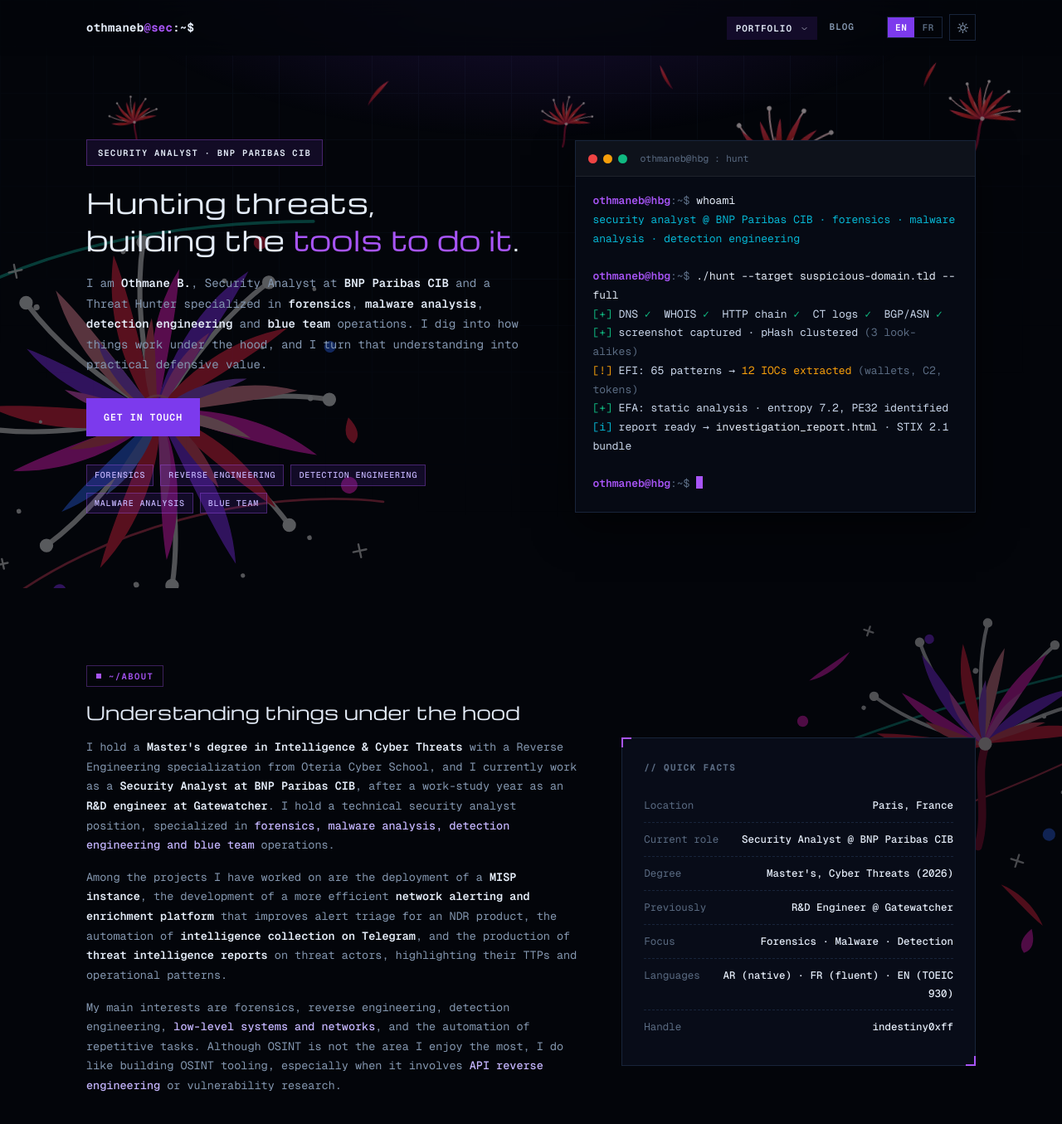
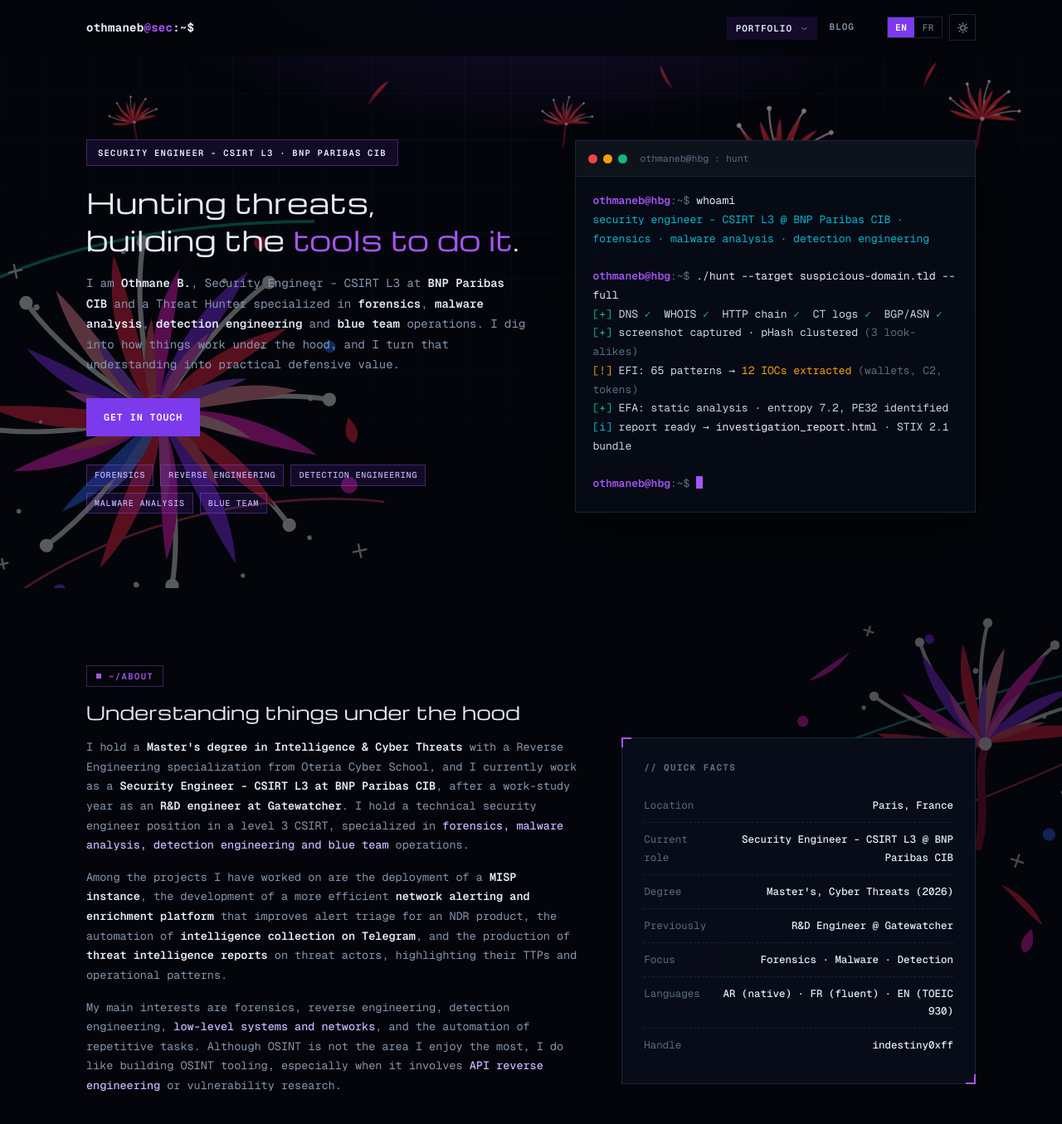
Before and after one commit to indestiny0xff/indestiny0xff.github.io, a Jekyll site: the page built from index.html, in a window 1280 px wide and 1400 px high. Shown: the top 1355 px of the window at 83% size. Built offline with Jekyll 4.4.1, drawn with Linux system fonts in a browser that asks for light colours; some of the changed text lies outside the part shown.

Commit message:
Rename the current role to Security Engineer - CSIRT L3
Update the title across the site, JSON-LD, hero terminal and both
generated CVs, and bump the main.js cache-buster.

Co-Authored-By: Claude Fable 5.2 <noreply@anthropic.com>

```diff
--- a/_layouts/default.html
+++ b/_layouts/default.html
@@ -3,7 +3,7 @@
 <head>
   <meta charset="utf-8">
   <meta name="viewport" content="width=device-width, initial-scale=1">
-  {% if page.title %}{% assign meta_title = page.title | append: ' · ' | append: site.title %}{% else %}{% assign meta_title = 'Othmane B. · Security Analyst' %}{% endif %}
+  {% if page.title %}{% assign meta_title = page.title | append: ' · ' | append: site.title %}{% else %}{% assign meta_title = 'Othmane B. · Security Engineer - CSIRT L3' %}{% endif %}
   {% if page.description %}{% assign meta_desc = page.description %}{% elsif page.excerpt %}{% assign meta_desc = page.excerpt | strip_html | strip_newlines | truncate: 160 %}{% else %}{% assign meta_desc = site.description %}{% endif %}
   <title>{{ meta_title }}</title>
   <meta name="description" content="{{ meta_desc | escape }}">
@@ -62,7 +62,7 @@
         "alternateName": "othmaneb",
         "url": "{{ '/' | absolute_url }}",
         "image": "{{ '/assets/og.png' | absolute_url }}",
-        "jobTitle": "Security Analyst",
+        "jobTitle": "Security Engineer - CSIRT L3",
         "worksFor": { "@type": "Organization", "name": "BNP Paribas CIB" },
         "knowsAbout": ["Forensics", "Malware Analysis", "Detection Engineering", "Blue Team", "Reverse Engineering", "Threat Hunting", "Cyber Threat Intelligence", "OSINT", "Suricata", "YARA", "MISP"],
         "sameAs": ["https://github.com/indestiny0xff", "https://x.com/indestiny_cti", "https://github.com/indestiny0xff/HuntingBadGuys-PUBLIC"]
@@ -153,6 +153,6 @@
     </div>
   </footer>
 
-  <script src="{{ '/assets/js/main.js' | relative_url }}?v=20261101a"></script>
+  <script src="{{ '/assets/js/main.js' | relative_url }}?v=20261112a"></script>
 </body>
 </html>
--- a/assets/js/main.js
+++ b/assets/js/main.js
@@ -97,7 +97,7 @@
 
   var SCRIPT = [
     { html: '<span class="t-prompt">othmaneb@hbg</span><span class="t-dim">:~$</span> <span class="t-cmd">whoami</span>', type: true },
-    { html: '<span class="t-info">security analyst @ BNP Paribas CIB · forensics · malware analysis · detection engineering</span>' },
+    { html: '<span class="t-info">security engineer - CSIRT L3 @ BNP Paribas CIB · forensics · malware analysis · detection engineering</span>' },
     { html: '&nbsp;' },
     { html: '<span class="t-prompt">othmaneb@hbg</span><span class="t-dim">:~$</span> <span class="t-cmd">./hunt --target suspicious-domain.tld --full</span>', type: true },
     { html: '<span class="t-ok">[+]</span> DNS <span class="t-ok">✓</span>  WHOIS <span class="t-ok">✓</span>  HTTP chain <span class="t-ok">✓</span>  CT logs <span class="t-ok">✓</span>  BGP/ASN <span class="t-ok">✓</span>' },
--- a/index.html
+++ b/index.html
@@ -1,6 +1,6 @@
 ---
 layout: default
-description: "othmaneb is a Security Analyst at BNP Paribas CIB working on Forensics, Malware Analysis and Detection Engineering, and the creator of HuntingBadGuys, a threat infrastructure intelligence platform."
+description: "othmaneb is a Security Engineer - CSIRT L3 at BNP Paribas CIB working on Forensics, Malware Analysis and Detection Engineering, and the creator of HuntingBadGuys, a threat infrastructure intelligence platform."
 ---
 
 <!-- ================= HERO ================= -->
@@ -64,8 +64,8 @@ description: "othmaneb is a Security Analyst at BNP Paribas CIB working on Foren
     <div>
       <span class="status-pill">
         <span class="status-inner">
-          <span class="lang-en">SECURITY ANALYST&nbsp;·&nbsp;BNP PARIBAS CIB</span>
-          <span class="lang-fr">SECURITY ANALYST&nbsp;·&nbsp;BNP PARIBAS CIB</span>
+          <span class="lang-en">SECURITY ENGINEER - CSIRT L3&nbsp;·&nbsp;BNP PARIBAS CIB</span>
+          <span class="lang-fr">SECURITY ENGINEER - CSIRT L3&nbsp;·&nbsp;BNP PARIBAS CIB</span>
         </span>
       </span>
       <h1>
@@ -73,8 +73,8 @@ description: "othmaneb is a Security Analyst at BNP Paribas CIB working on Foren
         <span class="lang-fr">Traquer les menaces,<br>construire les <span class="grad">outils pour le faire</span>.</span>
       </h1>
       <p class="sub">
-        <span class="lang-en">I am <strong>Othmane B.</strong>, Security Analyst at <strong>BNP Paribas CIB</strong> and a Threat Hunter specialized in <strong>forensics</strong>, <strong>malware analysis</strong>, <strong>detection engineering</strong> and <strong>blue team</strong> operations. I dig into how things work under the hood, and I turn that understanding into practical defensive value.</span>
-        <span class="lang-fr">Je suis <strong>Othmane B.</strong>, Security Analyst chez <strong>BNP Paribas CIB</strong> et Threat Hunter spécialisé en <strong>forensic</strong>, <strong>analyse de malwares</strong>, <strong>detection engineering</strong> et opérations <strong>blue team</strong>. J'aime comprendre comment les choses fonctionnent en profondeur, et transformer cette compréhension en valeur défensive concrète.</span>
+        <span class="lang-en">I am <strong>Othmane B.</strong>, Security Engineer - CSIRT L3 at <strong>BNP Paribas CIB</strong> and a Threat Hunter specialized in <strong>forensics</strong>, <strong>malware analysis</strong>, <strong>detection engineering</strong> and <strong>blue team</strong> operations. I dig into how things work under the hood, and I turn that understanding into practical defensive value.</span>
+        <span class="lang-fr">Je suis <strong>Othmane B.</strong>, Security Engineer - CSIRT L3 chez <strong>BNP Paribas CIB</strong> et Threat Hunter spécialisé en <strong>forensic</strong>, <strong>analyse de malwares</strong>, <strong>detection engineering</strong> et opérations <strong>blue team</strong>. J'aime comprendre comment les choses fonctionnent en profondeur, et transformer cette compréhension en valeur défensive concrète.</span>
       </p>
       <div class="cta-row">
         <a class="btn btn-primary" href="#contact">
@@ -132,12 +132,12 @@ description: "othmaneb is a Security Analyst at BNP Paribas CIB working on Foren
     <div class="about-grid">
       <div class="about-text">
         <div class="lang-en">
-          <p>I hold a <strong>Master's degree in Intelligence &amp; Cyber Threats</strong> with a Reverse Engineering specialization from Oteria Cyber School, and I currently work as a <strong>Security Analyst at BNP Paribas CIB</strong>, after a work-study year as an <strong>R&amp;D engineer at Gatewatcher</strong>. I hold a technical security analyst position, specialized in <em>forensics, malware analysis, detection engineering and blue team</em> operations.</p>
+          <p>I hold a <strong>Master's degree in Intelligence &amp; Cyber Threats</strong> with a Reverse Engineering specialization from Oteria Cyber School, and I currently work as a <strong>Security Engineer - CSIRT L3 at BNP Paribas CIB</strong>, after a work-study year as an <strong>R&amp;D engineer at Gatewatcher</strong>. I hold a technical security engineer position in a level 3 CSIRT, specialized in <em>forensics, malware analysis, detection engineering and blue team</em> operations.</p>
           <p>Among the projects I have worked on are the deployment of a <strong>MISP instance</strong>, the development of a more efficient <strong>network alerting and enrichment platform</strong> that improves alert triage for an NDR product, the automation of <strong>intelligence collection on Telegram</strong>, and the production of <strong>threat intelligence reports</strong> on threat actors, highlighting their TTPs and operational patterns.</p>
           <p>My main interests are forensics, reverse engineering, detection engineering, <em>low-level systems and networks</em>, and the automation of repetitive tasks. Although OSINT is not the area I enjoy the most, I do like building OSINT tooling, especially when it involves <em>API reverse engineering</em> or vulnerability research.</p>
         </div>
         <div class="lang-fr">
-          <p>Je suis titulaire d'un <strong>Mastère Renseignement &amp; Cybermenace</strong>, spécialisation Reverse Engineering, obtenu à Oteria Cyber School, et je travaille actuellement comme <strong>Security Analyst chez BNP Paribas CIB</strong>, après une année d'alternance comme <strong>ingénieur R&amp;D chez Gatewatcher</strong>. J'occupe un poste technique d'analyste en sécurité, spécialisé en <em>forensic, analyse de malwares, detection engineering et blue team</em>.</p>
+          <p>Je suis titulaire d'un <strong>Mastère Renseignement &amp; Cybermenace</strong>, spécialisation Reverse Engineering, obtenu à Oteria Cyber School, et je travaille actuellement comme <strong>Security Engineer - CSIRT L3 chez BNP Paribas CIB</strong>, après une année d'alternance comme <strong>ingénieur R&amp;D chez Gatewatcher</strong>. J'occupe un poste technique d'ingénieur sécurité au sein d'un CSIRT de niveau 3, spécialisé en <em>forensic, analyse de malwares, detection engineering et blue team</em>.</p>
           <p>Parmi mes projets figurent le déploiement d'une <strong>instance MISP</strong>, le développement d'une <strong>plateforme d'alerting réseau et d'enrichissement</strong> plus efficace qui améliore le triage des alertes d'un produit NDR, l'automatisation de la <strong>collecte de renseignement sur Telegram</strong>, ainsi que la production de <strong>rapports de threat intelligence</strong> sur des acteurs de la menace, mettant en évidence leurs TTPs et modes opératoires.</p>
           <p>Mes centres d'intérêt principaux sont le forensic, le reverse engineering, le detection engineering, les <em>systèmes bas niveau et les réseaux</em>, et l'automatisation des tâches répétitives. L'OSINT n'est pas le domaine que je préfère, mais j'aime construire des outils OSINT, surtout lorsque cela implique du <em>reverse d'API</em> ou de la recherche de vulnérabilités.</p>
         </div>
@@ -145,7 +145,7 @@ description: "othmaneb is a Security Analyst at BNP Paribas CIB working on Foren
       <aside class="fact-card">
         <h3><span class="lang-en">// Quick facts</span><span class="lang-fr">// En bref</span></h3>
         <div class="fact-row"><span class="k"><span class="lang-en">Location</span><span class="lang-fr">Localisation</span></span><span class="v">Paris, France</span></div>
-        <div class="fact-row"><span class="k"><span class="lang-en">Current role</span><span class="lang-fr">Poste actuel</span></span><span class="v"><span class="lang-en">Security Analyst @ BNP Paribas CIB</span><span class="lang-fr">Security Analyst @ BNP Paribas CIB</span></span></div>
+        <div class="fact-row"><span class="k"><span class="lang-en">Current role</span><span class="lang-fr">Poste actuel</span></span><span class="v"><span class="lang-en">Security Engineer - CSIRT L3 @ BNP Paribas CIB</span><span class="lang-fr">Security Engineer - CSIRT L3 @ BNP Paribas CIB</span></span></div>
         <div class="fact-row"><span class="k"><span class="lang-en">Degree</span><span class="lang-fr">Diplôme</span></span><span class="v"><span class="lang-en">Master's, Cyber Threats (2026)</span><span class="lang-fr">Mastère Cybermenace (2026)</span></span></div>
         <div class="fact-row"><span class="k"><span class="lang-en">Previously</span><span class="lang-fr">Précédemment</span></span><span class="v"><span class="lang-en">R&amp;D Engineer @ Gatewatcher</span><span class="lang-fr">Ingénieur R&amp;D @ Gatewatcher</span></span></div>
         <div class="fact-row"><span class="k"><span class="lang-en">Focus</span><span class="lang-fr">Spécialités</span></span><span class="v">Forensics · Malware · Detection</span></div>
@@ -197,7 +197,7 @@ description: "othmaneb is a Security Analyst at BNP Paribas CIB working on Foren
     <div class="timeline" style="margin-top:40px">
       <div class="tl-item reveal">
         <div class="tl-date"><span class="lang-en">SEP 2026 TO PRESENT</span><span class="lang-fr">SEPT 2026 À AUJOURD'HUI</span></div>
-        <h3><span class="lang-en">Security Analyst</span><span class="lang-fr">Security Analyst</span></h3>
+        <h3><span class="lang-en">Security Engineer - CSIRT L3</span><span class="lang-fr">Security Engineer - CSIRT L3</span></h3>
         <div class="org">BNP Paribas CIB · Paris, France</div>
       </div>
       <div class="tl-item reveal">
@@ -610,8 +610,8 @@ description: "othmaneb is a Security Analyst at BNP Paribas CIB working on Foren
         <span class="lang-fr">Travaillons ensemble.</span>
       </h2>
       <p>
-        <span class="lang-en">I currently work as a <strong style="color:var(--text)">Security Analyst at BNP Paribas CIB</strong>. If you want to discuss forensics, malware analysis, detection engineering, blue team work or a research collaboration, I would be glad to talk.</span>
-        <span class="lang-fr">Je travaille actuellement comme <strong style="color:var(--text)">Security Analyst chez BNP Paribas CIB</strong>. Si vous souhaitez échanger sur le forensic, l'analyse de malwares, le detection engineering, le blue team ou une collaboration de recherche, discutons-en.</span>
+        <span class="lang-en">I currently work as a <strong style="color:var(--text)">Security Engineer - CSIRT L3 at BNP Paribas CIB</strong>. If you want to discuss forensics, malware analysis, detection engineering, blue team work or a research collaboration, I would be glad to talk.</span>
+        <span class="lang-fr">Je travaille actuellement comme <strong style="color:var(--text)">Security Engineer - CSIRT L3 chez BNP Paribas CIB</strong>. Si vous souhaitez échanger sur le forensic, l'analyse de malwares, le detection engineering, le blue team ou une collaboration de recherche, discutons-en.</span>
       </p>
       <div class="contact-links">
         <a class="btn btn-primary" href="mailto:othmaneb@proton.me">
```
Also changed, not shown: CLAUDE.md (+3 -3 lines), scripts/gen_cv.py (+6 -6 lines), 2 other files.
